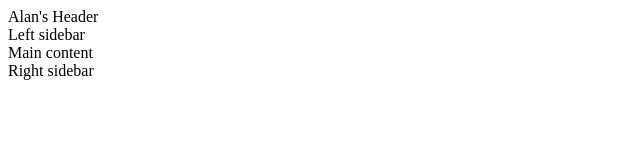
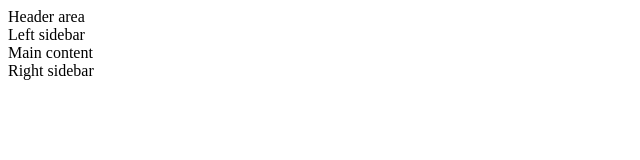
Before and after one commit to clayhess/Blueprint-Website, a plain HTML site: page test.html in a window 1280 px wide. Shown: the full height of the page, 0-640 px from the left. Drawn offline with Linux system fonts and the light colour scheme.

Commit message:
Test revert

```diff
--- a/test.html
+++ b/test.html
@@ -8,7 +8,7 @@
 <body>
     <div class="container">
         <div class="span-24 last">
-            Alan's Header
+            Header area
         </div>
         <div class="span-4">
             Left sidebar
```
